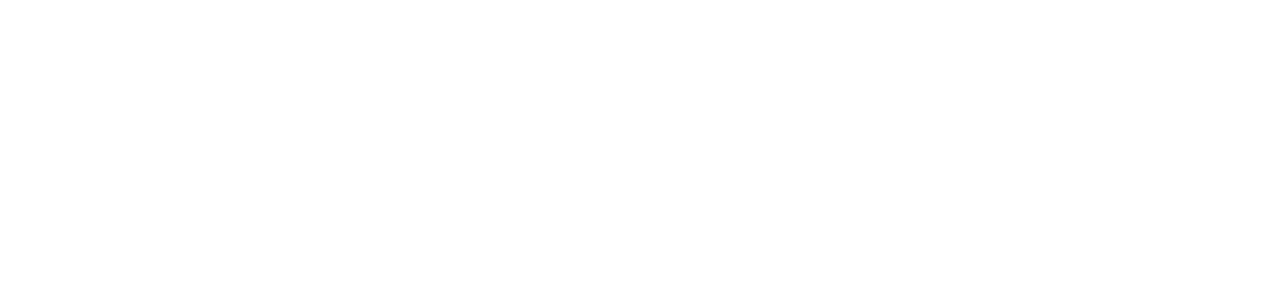
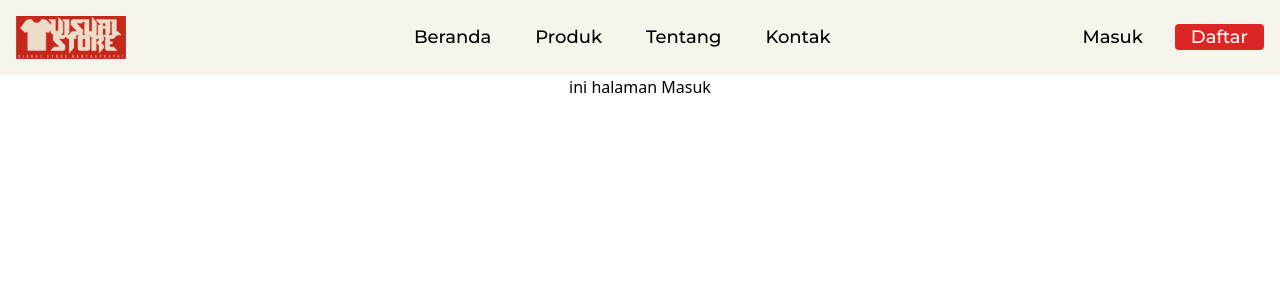
Before and after one commit to NandaRafikhi/Projek-Massive, a React (Vite) app in the folder front-end/: page /vstore/masuk in a window 1280 px wide. Before the commit this address had no page. Shown: the top 300 px of the page. Built offline with nearby package versions, Linux system fonts and the light colour scheme.

Commit message:
update-masuk-daftar

```diff
--- a/front-end/src/App.jsx
+++ b/front-end/src/App.jsx
@@ -1,15 +1,25 @@
-import {BrowserRouter as Router,Routes,Route } from "react-router-dom"
+import { BrowserRouter as Router, Routes, Route } from "react-router-dom";
 
-import Beranda from './Pages/Beranda'
+import Beranda from "./Pages/Beranda";
+import Produk from "./Pages/vstore/Produk";
+import Tentang from "./Pages/vstore/Tentang";
+import Kontak from "./Pages/vstore/Kontak";
+import Masuk from "./Pages/vstore/Masuk";
+import Daftar from "./Pages/vstore/Daftar";
 
 const App = () => {
   return (
     <Router>
       <Routes>
         <Route path="/" element={<Beranda />} />
+        <Route path="/vstore/produk" element={<Produk />} />
+        <Route path="/vstore/tentang" element={<Tentang />} />
+        <Route path="/vstore/kontak" element={<Kontak />} />
+        <Route path="/vstore/masuk" element={<Masuk />} />
+        <Route path="/vstore/daftar" element={<Daftar />} />
       </Routes>
     </Router>
-  )
-}
+  );
+};
 
-export default App
+export default App;
--- a/front-end/src/Component/Navbar.jsx
+++ b/front-end/src/Component/Navbar.jsx
@@ -11,20 +11,25 @@
                 <li>
                 <Link className="font-mons text-lg font-medium hover:bg-red-600 hover:text-milk-white rounded px-3 py-0.5 hover:shadow-xl" to="/">Beranda</Link>
                 </li>
+
                 <li>
                  <Link className="font-mons text-lg font-medium hover:bg-red-600 hover:text-milk-white rounded px-3 py-0.5 hover:shadow-xl" to="/vstore/produk">Produk</Link>
                 </li>
+
                 <li>
                 <Link className="font-mons text-lg font-medium hover:bg-red-600 hover:text-milk-white rounded px-3 py-0.5 hover:shadow-xl" to="/vstore/tentang">Tentang</Link>
                 </li>
+
                 <li>
                 <Link className="font-mons text-lg font-medium hover:bg-red-600 hover:text-milk-white rounded px-3 py-0.5 hover:shadow-xl" to="/vstore/kontak">Kontak</Link>
                 </li>
+
                 <li>
-                  <span className="ml-52 font-mons text-lg font-medium hover:bg-red-600 hover:text-milk-white rounded px-3 py-0.5 hover:shadow-xl"><a href="/">Masuk</a></span>
+                  <span className="ml-52 font-mons text-lg font-medium hover:bg-red-600 hover:text-milk-white rounded px-3 py-0.5 hover:shadow-xl"><Link to="/vstore/masuk">Masuk</Link></span>
                 </li>
+
                 <li>
-                  <a className="font-mons text-lg font-medium text-white bg-red-600 rounded px-4 py-0.5 hover:bg-red-800 hover:text-milk-white hover:shadow-xl" href="/">Daftar</a>
+                  <Link to="/vstore/daftar" className="font-mons text-lg font-medium text-white bg-red-600 rounded px-4 py-0.5 hover:bg-red-800 hover:text-milk-white hover:shadow-xl">Daftar</Link>
                 </li>
               </ul>
             </div>
--- /dev/null
+++ b/front-end/src/Pages/vstore/Daftar.jsx
@@ -0,0 +1,13 @@
+import React from 'react'
+import Navbar from '../../Component/Navbar'
+
+function Daftar() {
+  return (
+    <div>
+        <Navbar/>
+        <h1 className='flex justify-center'>ini halaman Daftar</h1>
+    </div>
+  )
+}
+
+export default Daftar
--- /dev/null
+++ b/front-end/src/Pages/vstore/Masuk.jsx
@@ -0,0 +1,13 @@
+import React from 'react'
+import Navbar from '../../Component/Navbar'
+
+function Masuk() {
+  return (
+    <div>
+        <Navbar/>
+        <h1 className='flex justify-center'>ini halaman Masuk</h1>
+    </div>
+  )
+}
+
+export default Masuk
```
